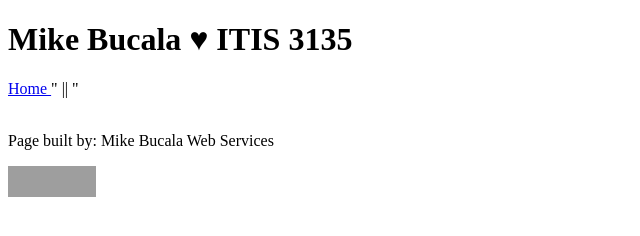
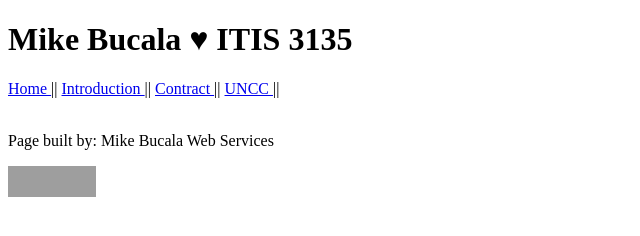
Before and after one commit to mikebucala/mikebucala.github.io, a plain HTML site: page itis3135/first_website/index.html in a window 1280 px wide. Shown: the whole page, without its empty margins (0-640 px from the left). Drawn offline with Linux system fonts and the light colour scheme; grey boxes are pictures that could not be loaded.

Commit message:
Update index.html

```diff
--- a/itis3135/first_website/index.html
+++ b/itis3135/first_website/index.html
@@ -9,8 +9,14 @@
     <header> <h1> Mike Bucala &hearts; ITIS 3135 </h1> </header>
 
     <nav>
-      <a href= "index.html">Home </a>
-      " || "
+      <a href= "./">Home </a>
+       ||
+      <a href= "introduction.html">Introduction </a>
+       ||
+      <a href= "contract.html">Contract </a>
+       ||
+      <a href= "/">UNCC </a>
+       ||
     </nav>
 
     <main></main>
```
